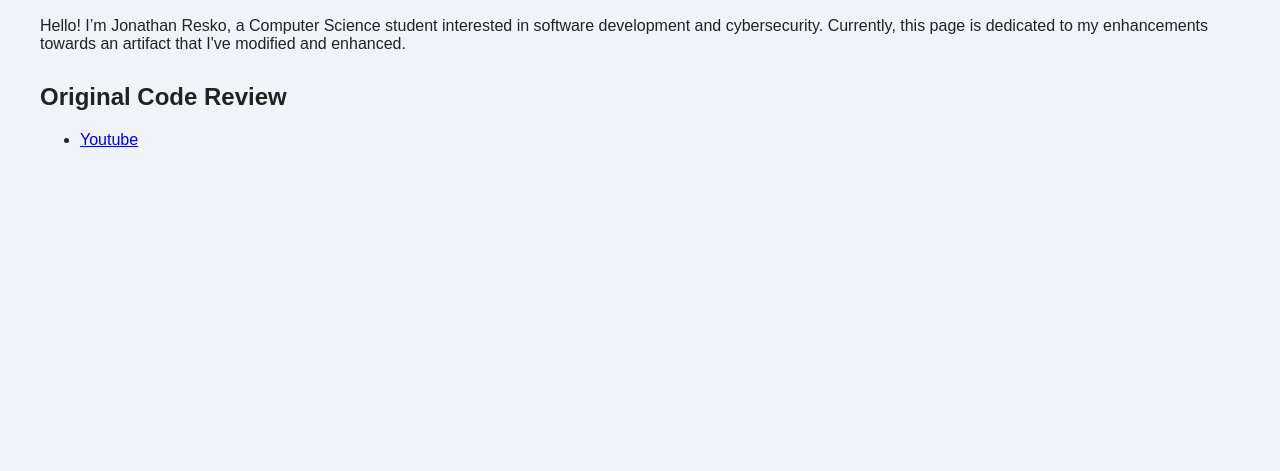
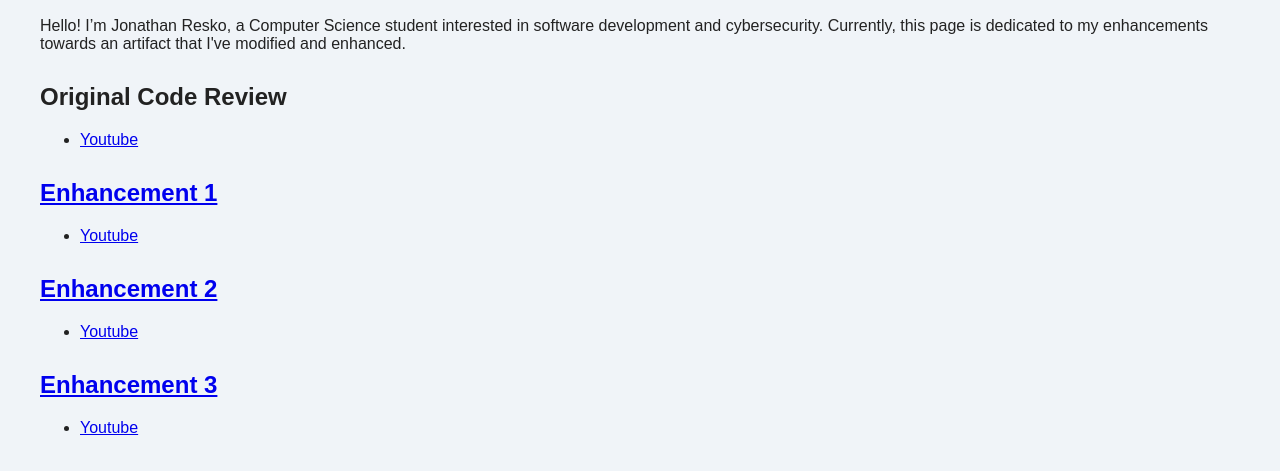
Before and after one commit to JDR-code/JDR-code.github.io, a plain HTML site: page index.html in a window 1280 px wide. Shown: the part 129-600 px from the top of the page. Drawn offline with Linux system fonts and the light colour scheme.

Commit message:
Add enhancement sections with YouTube links
Added sections for enhancements with links to YouTube.

```diff
--- a/index.html
+++ b/index.html
@@ -27,5 +27,23 @@
       <li><a href="https://youtu.be/Q3q6kP8B2P0">Youtube
     </ul>
   </div>
+  <div class="section">
+    <h2>Enhancement 1</h2>
+    <ul>
+      <li><a href="https://youtu.be/Q3q6kP8B2P0">Youtube
+    </ul>
+  </div>
+  <div class="section">
+    <h2>Enhancement 2</h2>
+    <ul>
+      <li><a href="https://youtu.be/Q3q6kP8B2P0">Youtube
+    </ul>
+  </div>
+  <div class="section">
+    <h2>Enhancement 3</h2>
+    <ul>
+      <li><a href="https://youtu.be/Q3q6kP8B2P0">Youtube
+    </ul>
+  </div>
 </body>
 </html>
```
